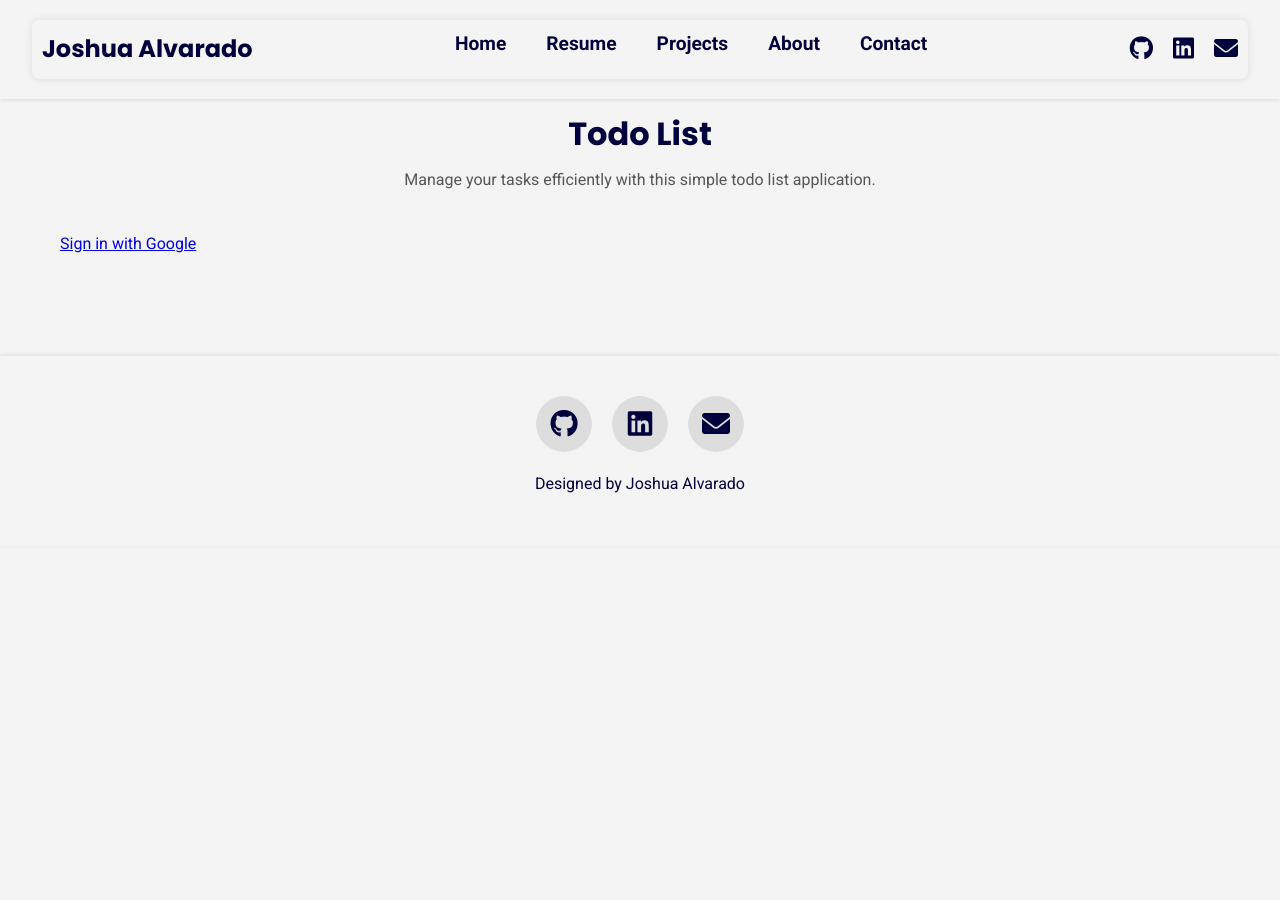
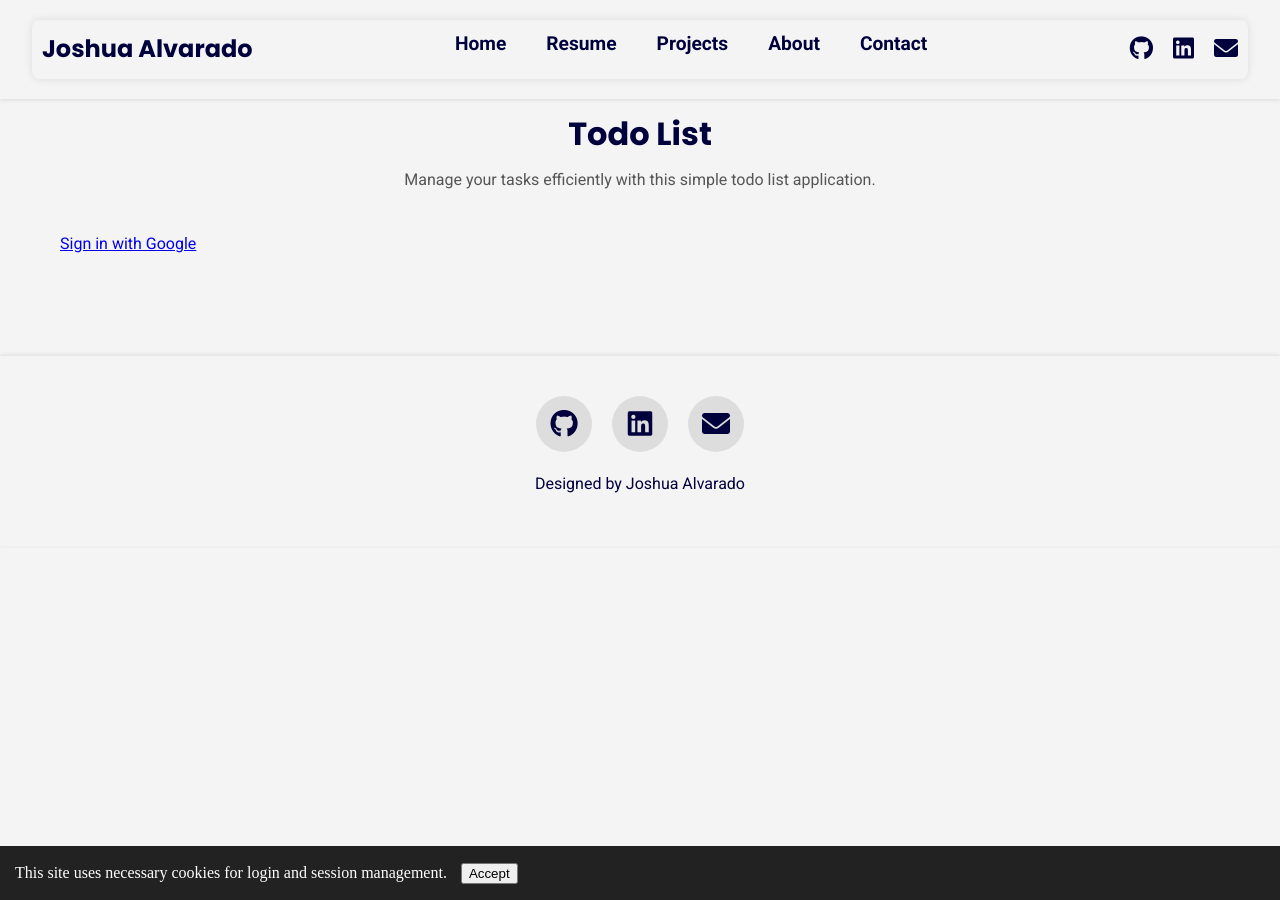
Before and after one commit to JoshuaAlvarado-hub/joshalvarado.com, a Jekyll site: the page built from todo.html, in a window 1280 px wide. Built offline with Jekyll 4.4.1, drawn with Linux system fonts in a browser that asks for light colours.

Commit message:
Update todo.html
added consent button for necessary cookies

```diff
--- a/todo.html
+++ b/todo.html
@@ -137,3 +137,31 @@
     // Initial load
     window.addEventListener('DOMContentLoaded', checkAuthAndLoadTodos);
 </script>
+
+<div id="cookie-banner" style="position: fixed; bottom: 0; left: 0; right: 0; background: #222; color: #fff; padding: 15px; display: none; z-index: 999;">
+  <span>This site uses necessary cookies for login and session management.</span>
+  <button id="accept-cookies" style="margin-left: 10px;">Accept</button>
+</div>
+
+<script>
+  function hasConsentedToCookies() {
+    return localStorage.getItem('cookieConsent') === 'true';
+  }
+
+  function showCookieBanner() {
+    if (!hasConsentedToCookies()) {
+      document.getElementById('cookie-banner').style.display = 'block';
+    } else {
+      checkAuthAndLoadTodos(); // Proceed with login/session-dependent logic
+    }
+  }
+
+  document.getElementById('accept-cookies').addEventListener('click', () => {
+    localStorage.setItem('cookieConsent', 'true');
+    document.getElementById('cookie-banner').style.display = 'none';
+    checkAuthAndLoadTodos();
+  });
+
+  // Only run login/session checks if consent is given
+  window.addEventListener('DOMContentLoaded', showCookieBanner);
+</script>
```
